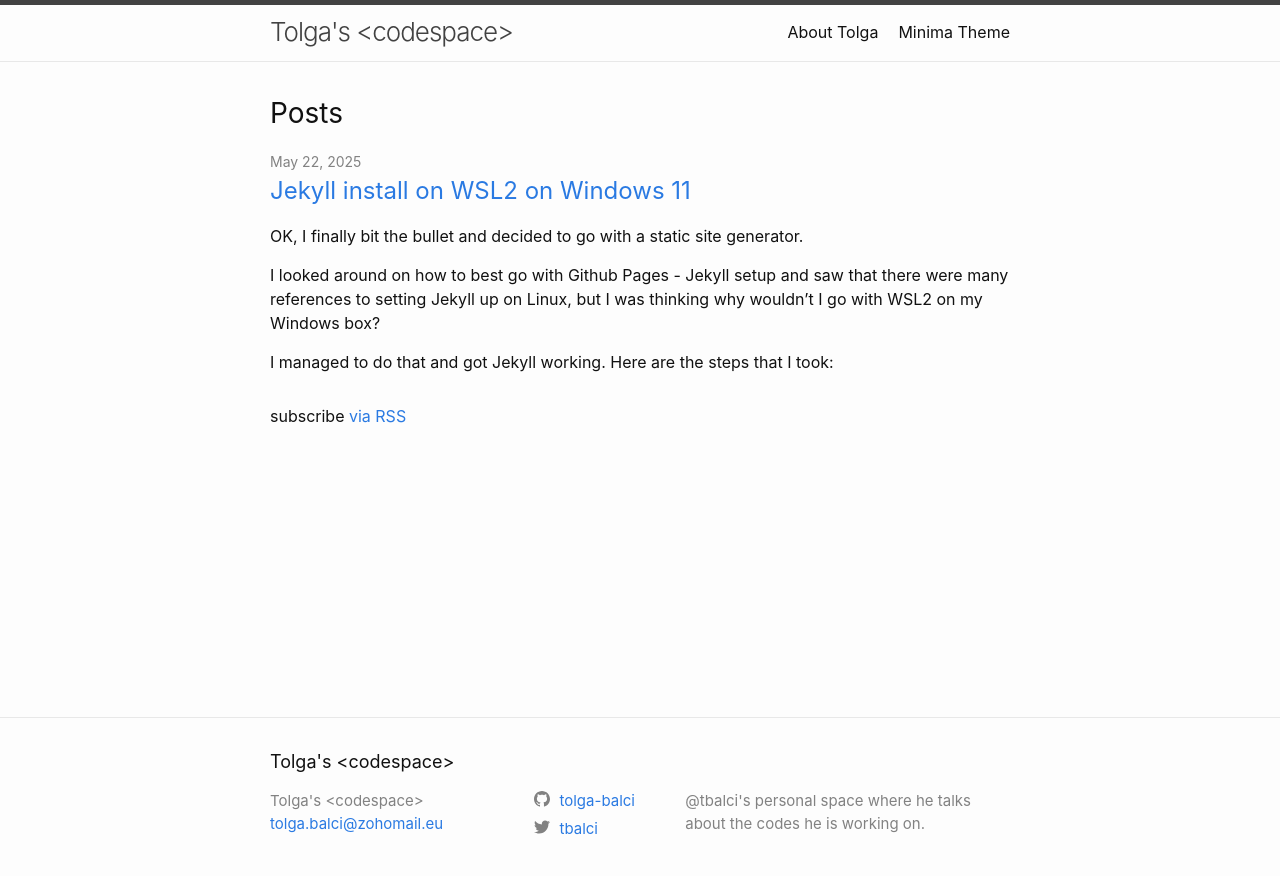
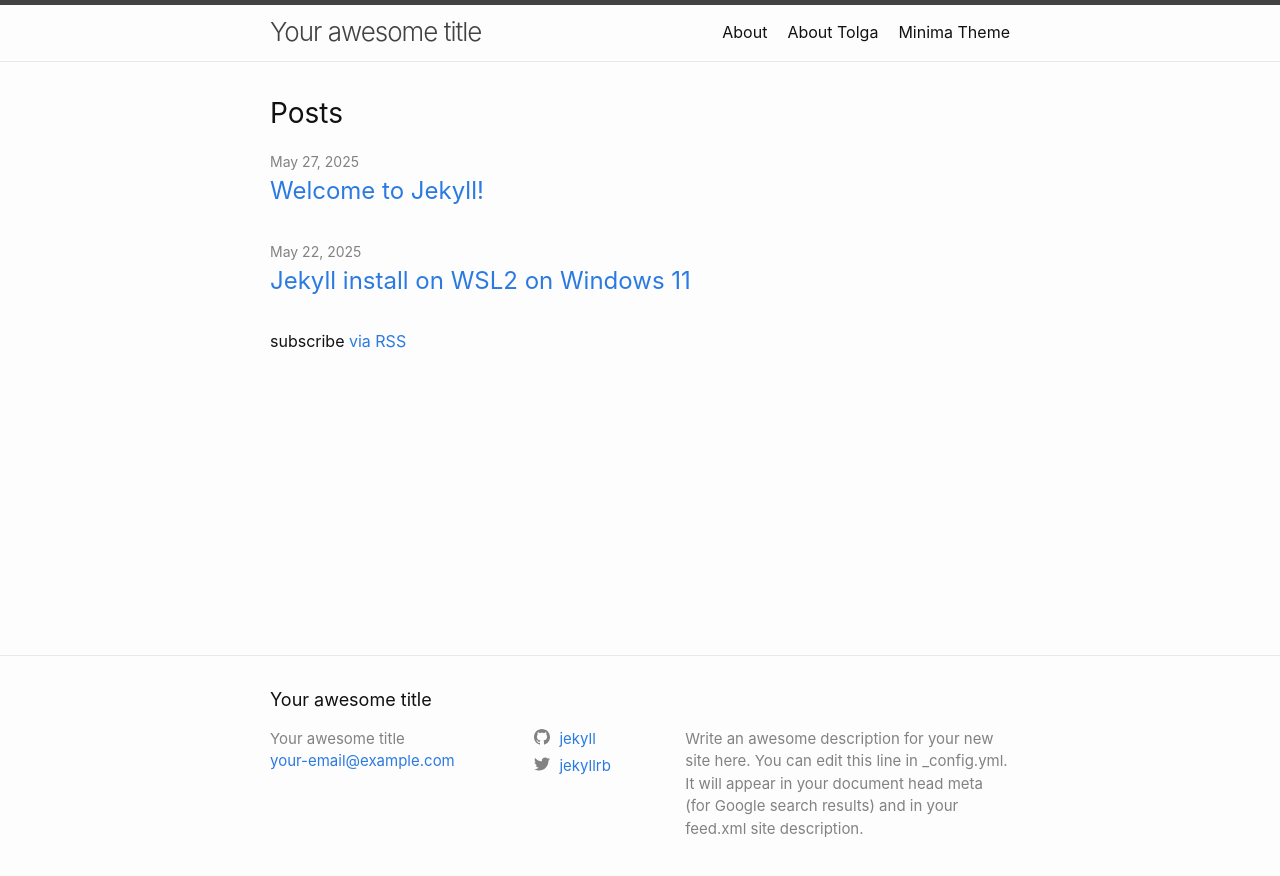
Before and after one commit to tolga-balci/tolga-balci.github.io, a Jekyll site: the page built from index.md, in a window 1280 px wide. Shown: the top 876 px of the page. Built offline with Jekyll 4.4.1, drawn with Linux system fonts in a browser that asks for light colours.

```diff
--- a/404.html
+++ b/404.html
@@ -18,8 +18,8 @@ layout: page
 </style>
 
 <div class="container">
-  <h1>Doh! That's an error 404!</h1>
+  <h1>404</h1>
 
   <p><strong>Page not found :(</strong></p>
-  <p>No worries, we all lose time to time and the last one was not your lucky click.</p>
+  <p>The requested page could not be found.</p>
 </div>
--- a/_config.yml
+++ b/_config.yml
@@ -18,27 +18,21 @@
 # You can create any custom variable you would like, and they will be accessible
 # in the templates via {{ site.myvariable }}.
 
-markdown: GFM
-
-title: Tolga's <codespace>
-email: tolga.balci@zohomail.eu
+title: Your awesome title
+email: your-email@example.com
 description: >- # this means to ignore newlines until "baseurl:"
-  @tbalci's personal space where he talks about the codes he is working on.
+  Write an awesome description for your new site here. You can edit this
+  line in _config.yml. It will appear in your document head meta (for
+  Google search results) and in your feed.xml site description.
 baseurl: "" # the subpath of your site, e.g. /blog
 url: "" # the base hostname & protocol for your site, e.g. http://example.com
-twitter_username: tbalci
-github_username: tolga-balci
+twitter_username: jekyllrb
+github_username:  jekyll
 
 # Build settings
 theme: minima
 plugins:
   - jekyll-feed
-
-# Configuration settings
-minima:
-
-show_excerpts: true
-excerpt_separator: "<!--more-->"
 
 # Exclude from processing.
 # The following items will not be processed, by default.
--- /dev/null
+++ b/_posts/2025-05-27-welcome-to-jekyll.markdown
@@ -0,0 +1,29 @@
+---
+layout: post
+title:  "Welcome to Jekyll!"
+date:   2025-05-27 17:57:38 +0300
+categories: jekyll update
+---
+You’ll find this post in your `_posts` directory. Go ahead and edit it and re-build the site to see your changes. You can rebuild the site in many different ways, but the most common way is to run `jekyll serve`, which launches a web server and auto-regenerates your site when a file is updated.
+
+Jekyll requires blog post files to be named according to the following format:
+
+`YEAR-MONTH-DAY-title.MARKUP`
+
+Where `YEAR` is a four-digit number, `MONTH` and `DAY` are both two-digit numbers, and `MARKUP` is the file extension representing the format used in the file. After that, include the necessary front matter. Take a look at the source for this post to get an idea about how it works.
+
+Jekyll also offers powerful support for code snippets:
+
+{% highlight ruby %}
+def print_hi(name)
+  puts "Hi, #{name}"
+end
+print_hi('Tom')
+#=> prints 'Hi, Tom' to STDOUT.
+{% endhighlight %}
+
+Check out the [Jekyll docs][jekyll-docs] for more info on how to get the most out of Jekyll. File all bugs/feature requests at [Jekyll’s GitHub repo][jekyll-gh]. If you have questions, you can ask them on [Jekyll Talk][jekyll-talk].
+
+[jekyll-docs]: https://jekyllrb.com/docs/home
+[jekyll-gh]:   https://github.com/jekyll/jekyll
+[jekyll-talk]: https://talk.jekyllrb.com/
```
Also changed, not shown: about.markdown (added, +18 -0 lines), 2 other files.
